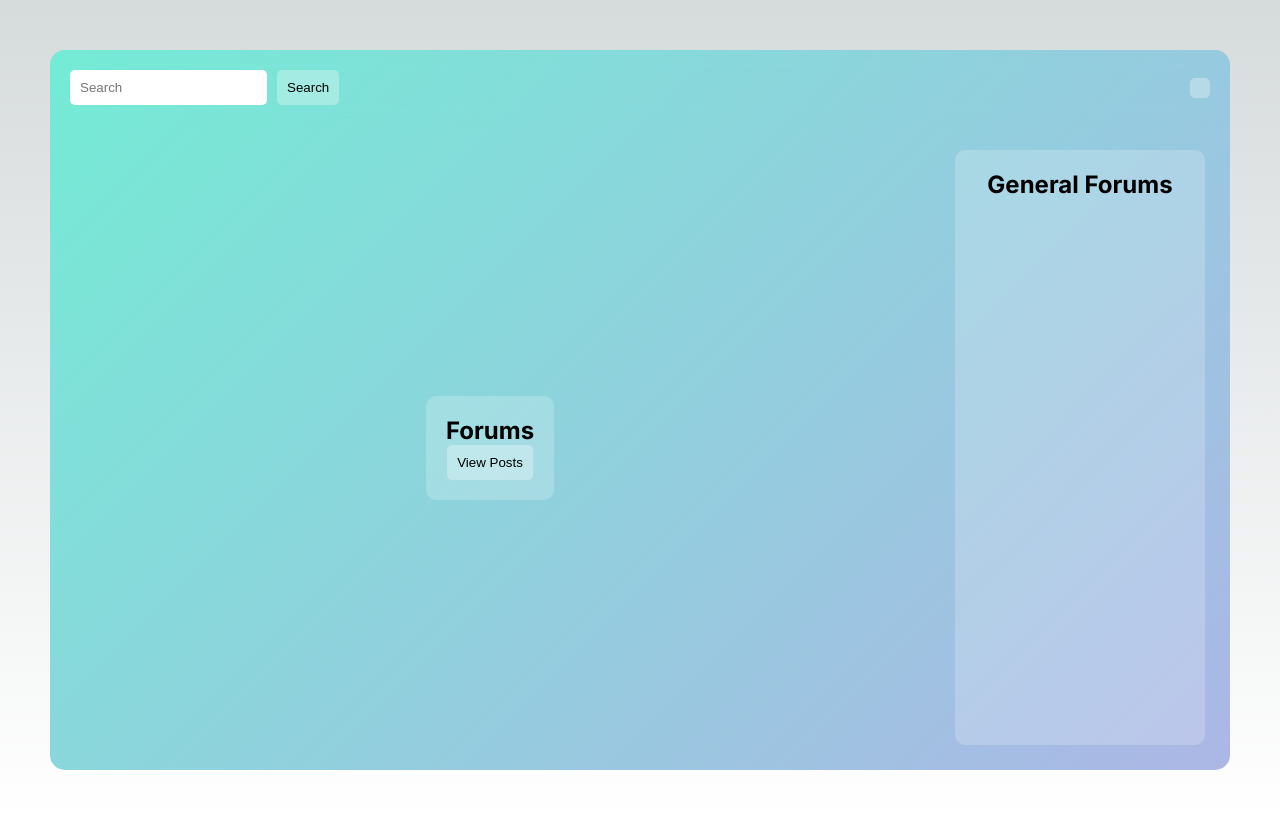
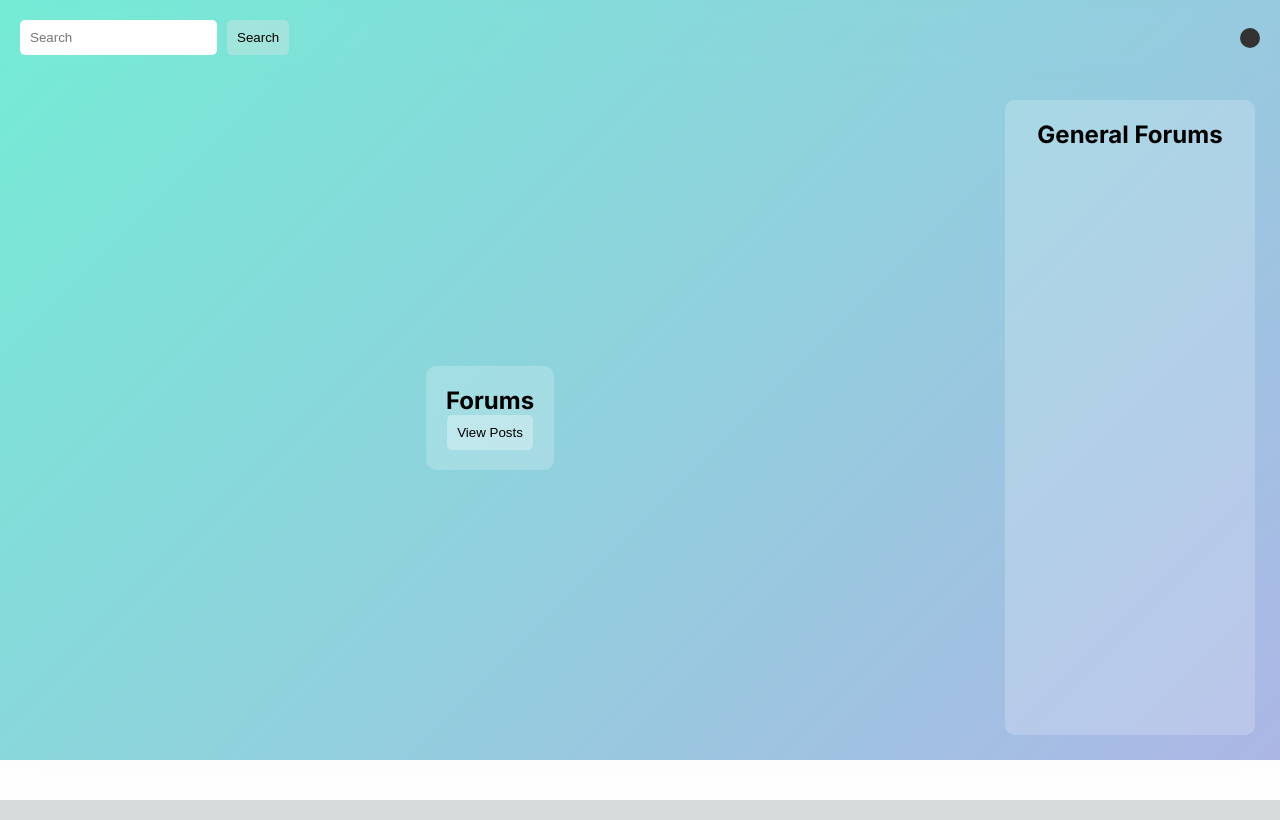
Before and after one commit to B00140738/Major-Group-Project-Student-Network-Website, a Next.js app in the folder major-group-project/: page /dashboard in a window 1280 px wide. Built offline with nearby package versions, Linux system fonts and the light colour scheme.

Commit message:
added css for dashboard fixed positioning and butto nstyling

```diff
--- a/major-group-project/src/app/css/dashboard.css
+++ b/major-group-project/src/app/css/dashboard.css
@@ -1,22 +1,21 @@
-body {
+body, html {
   margin: 0;
+  height: 100%; /* Ensure body takes full viewport height */
+  overflow: hidden; /* Be careful with this to not clip scrolling content */
   font-family: 'Segoe UI', Tahoma, Geneva, Verdana, sans-serif;
-    overflow: hidden;
 }
 
 .main-container {
-    margin: 50px;
-    margin-bottom: 50px;
-    border-radius: 15px;
-    overflow: hidden;
+  height: 100vh; /* Use 100% of the viewport height */
+  overflow: auto; /* Allow scrolling if content overflows */
   backdrop-filter: blur(20px);
 }
 
 .dashboard-container {
   background: linear-gradient(135deg, #74ebd5, #ACB6E5);
-    height: 90vh;
   display: flex;
   flex-direction: column;
+  height: calc(100% - 40px); /* Adjust based on header size */
 }
 
 header {
@@ -41,19 +40,12 @@ header {
 
 .search-button {
     padding: 10px;
-    background-color: rgba(255, 255, 255, 0.3);
+    background-color: rgba(247, 232, 232, 0.3);
     border: none;
     border-radius: 5px;
     cursor: pointer;
 }
 
-.profile-button {
-    padding: 10px;
-    background-color: rgba(255, 255, 255, 0.3);
-    border: none;
-    border-radius: 5px;
-    cursor: pointer;
-}
 
 .main-content {
     flex: 1;
@@ -95,3 +87,48 @@ header {
 .side-bar h2 {
     margin-bottom: 10px;
 }
+
+.profile-section {
+    position: relative;
+  }
+
+  .profile-button {
+    padding: 10px;
+    background-color: #333; /* Dark background color */
+    border: none;
+    border-radius: 20px; /* Rounded corners like the image */
+    color: white; /* White text color */
+    cursor: pointer;
+    font-weight: bold; /* Bold font for the username */
+  }
+
+  .profile-button::after {
+    margin-left: 5px;
+    color: white;
+  }
+
+  .profile-dropdown {
+    position: absolute;
+    top: 100%; /* Positioned right below the profile button */
+    right: 0;
+    background-color: #333; /* Dark background color */
+    border-radius: 4px; /* Rounded corners like the image */
+    box-shadow: 0 2px 10px rgba(0, 0, 0, 0.5); /* Subtle shadow for depth */
+    z-index: 1000; /* Ensure it's on top of other content */
+    min-width: 200px; /* Minimum width for the dropdown */
+  }
+
+  .dropdown-item {
+    padding: 12px 20px; /* More padding for each item */
+    color: white; /* White text color */
+    font-size: 16px; /* Larger font size */
+    border-bottom: 1px solid #555; /* Separator for items */
+  }
+
+  .dropdown-item:last-child {
+    border-bottom: none; /* No border for the last item */
+  }
+
+  .dropdown-item:hover {
+    background-color: #444; /* Slight background color change on hover */
+  }
```
Lines whose indentation alone changed are shown as unchanged.
